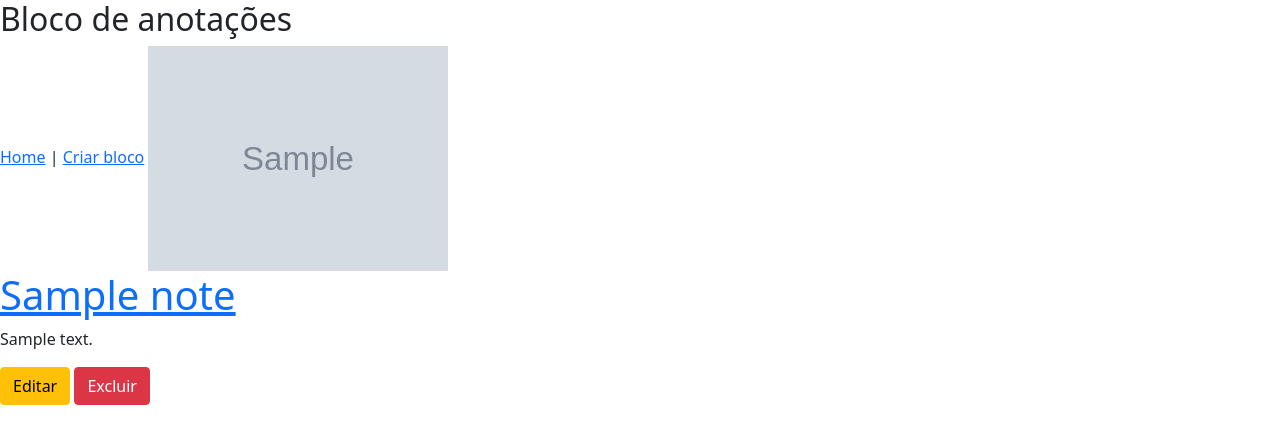
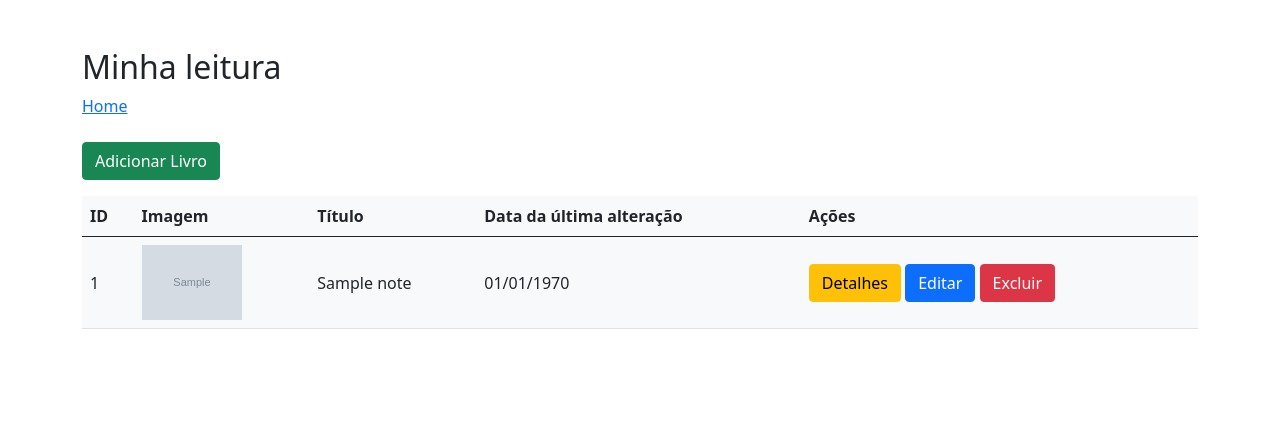
Before and after one commit to Higor23/mvc, a PHP site: page / in a window 1280 px wide. Shown: the top 444 px of the page. Run offline with PHP 8.4, Linux system fonts and the light colour scheme; tables that the repository leaves empty or names only in its code hold one stand-in row (values such as "Sample post"); grey boxes marked "Sample" are stand-in pictures.

Commit message:
Adicionando melhorias

```diff
--- a/App/views/home/index.php
+++ b/App/views/home/index.php
@@ -1,5 +1,4 @@
 <?php
-
 $mensagem = '';
 if (!empty($data['mensagem'])) {
     foreach ($data['mensagem'] as $m) {
@@ -11,16 +10,42 @@ if (!empty($data['mensagem'])) {
     }
 }
 
-
 ?>
 
-<?php foreach ($data['registros'] as $note) : ;?>
+<!-- Tabela -->
+<section>
+    <a href="/notes/criar">
+        <button class="btn btn-success">Adicionar Livro</button>
+    </a>
+</section>
 
-    <img src="/images/<?php echo $note['imagem']; ?>" width="300" alt="imagem">
-    <h1> <a href="/notes/ver/<?php echo $note['id']; ?>"><?php echo $note['titulo']; ?></a></h1>
+<section>
+    <table class="table bg-light mt-3">
+        <thead>
+            <tr>
+                <th>ID</th>
+                <th>Imagem</th>
+                <th>Título</th>
+                <th>Data da última alteração</th>
+                <th>Ações</th>
+            </tr>
+        </thead>
 
-    <p><?php echo $note['texto']; ?></p>
-    <a href="/notes/editar/<?php echo $note['id']; ?>" class="btn btn-warning">Editar</a>
-    <a href="/notes/excluir/<?php echo $note['id']; ?>" class="btn btn-danger">Excluir</a>
+        <tbody>
+            <?php foreach ($data['registros'] as $note) :; ?>
+                <tr style="vertical-align: middle;">
+                    <td><?php echo $note['id']; ?></td>
+                    <td><img src="/images/<?php echo $note['imagem']; ?>" width="100"  " alt="imagem"></td>
+                    <td ><?php echo $note['titulo']; ?></td>
+                    <td><?php echo date('d/m/Y', strtotime($note['data'])); ?></td>
+                    <td>
+                        <a href="/notes/ver/<?php echo $note['id']; ?>" class="btn btn-warning">Detalhes</a>
+                        <a href="/notes/editar/<?php echo $note['id']; ?>" class="btn btn-primary">Editar</a>
+                        <a href="/notes/excluir/<?php echo $note['id']; ?>" class="btn btn-danger" id="excluir" onclick="return confirm('Tem certeza que deseja deletar esse registro?');">Excluir</a>
+                    </td>
 
-<?php endforeach; ?>
+                <tr>
+                <?php endforeach; ?>
+        </tbody>
+    </table>
+</section>
--- a/App/views/template.php
+++ b/App/views/template.php
@@ -4,16 +4,25 @@
 <head>
     <meta charset="UTF-8">
     <meta name="viewport" content="width=device-width, initial-scale=1.0">
+    <link type="text/css" rel="stylesheet" href="css/style.css">
     <link href="https://cdn.jsdelivr.net/npm/bootstrap@5.0.0-beta2/dist/css/bootstrap.min.css" rel="stylesheet" integrity="sha384-BmbxuPwQa2lc/FVzBcNJ7UAyJxM6wuqIj61tLrc4wSX0szH/Ev+nYRRuWlolflfl" crossorigin="anonymous">
-    <title>Loja</title>
+
+    <title>Minha leitura</title>
 </head>
 
-<body>
-    <h2>Bloco de anotações</h2>
-    <a href="/">Home</a> |
-    <a href="/notes/criar">Criar bloco</a>
-    <!-- Importa a view -->
-    <?php require_once '../App/views/' . $view . '.php'; ?>
+<body >
+    <div class='container'>
+
+
+        <h2 class="mt-5">Minha leitura</h2>
+
+        <div>
+            <a href="/">Home</a>
+            <br><br>
+        </div>
+
+        <!-- Importa a view -->
+        <?php require_once '../App/views/' . $view . '.php'; ?>
 
 </body>
 
--- /dev/null
+++ b/public/css/style.css
@@ -0,0 +1,3 @@
+.container {
+    margin-top: 20px;
+}
```
Also changed, not shown: App/views/notes/criar.php (+5 -4 lines), App/views/notes/editar.php (+13 -12 lines), App/views/notes/ver.php (+16 -2 lines), public/images/60403bd57fc12.jpg (deleted), public/images/6040e9a9cc514.jpg (added), public/images/6040ea7ddf472.jpg (added), public/images/6040ea9606de6.jpg (added), public/images/6040ea984b8eb.jpg (added), public/images/6040ecd2b5808.jpg (added), public/images/6040f0f300e8e.jpg (added), public/images/6040f101a5fba.jpg (added), public/images/6040f11069804.jpg (added).
